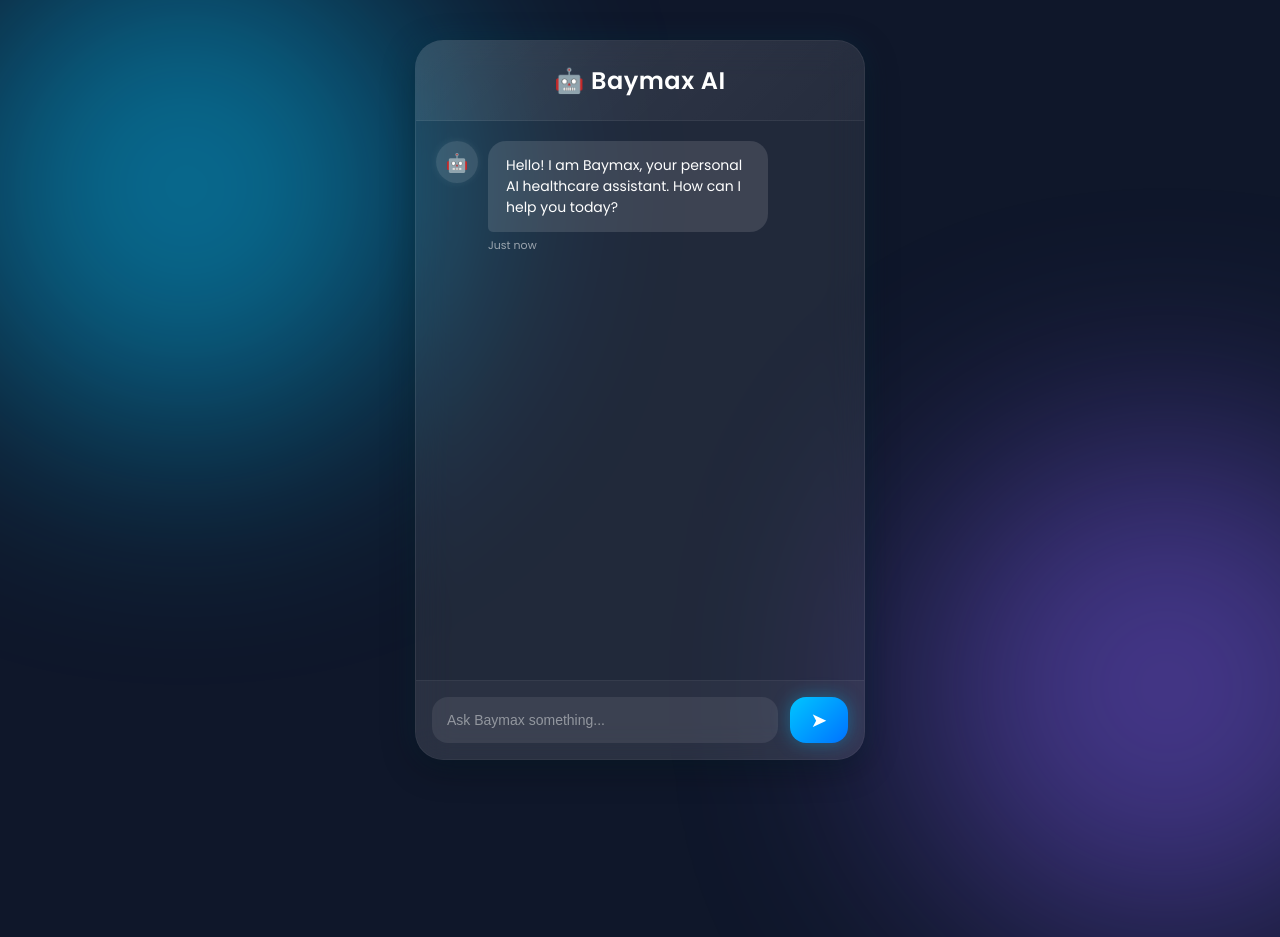
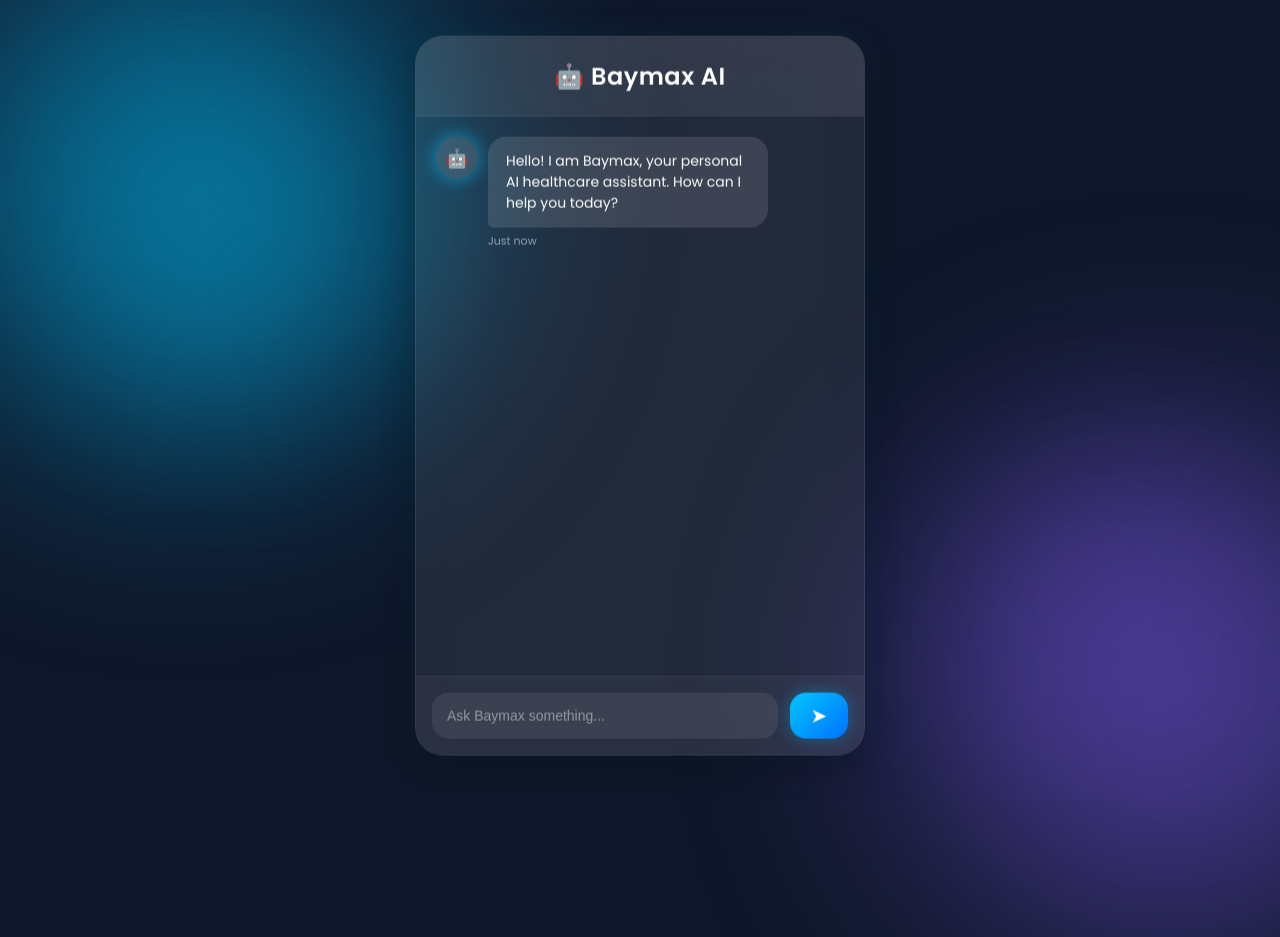
Before and after one commit to himanshuahuja463-creator/healthcare-chatbot, a Flask app: page / in a window 1280 px wide; the page is wider, and only the part inside the window is pictured. Run offline with Flask 3, Linux system fonts and the light colour scheme; parts of the project's set-up code (start-up, migrations or seed data) failed here and were passed over.

Commit message:
Added Baymax futuristic effects

```diff
--- a/static/style.css
+++ b/static/style.css
@@ -276,4 +276,114 @@
         height:100vh;
         border-radius:0;
     }
+}/* Floating Particles */
+
+.particles{
+    position:fixed;
+    width:100%;
+    height:100%;
+    top:0;
+    left:0;
+    z-index:0;
+    overflow:hidden;
 }
+
+.particles::before,
+.particles::after{
+    content:'';
+    position:absolute;
+    width:300px;
+    height:300px;
+    border-radius:50%;
+    background:rgba(0,198,255,0.12);
+    animation:moveParticles 18s infinite alternate;
+    filter:blur(80px);
+}
+
+.particles::before{
+    top:10%;
+    left:5%;
+}
+
+.particles::after{
+    bottom:10%;
+    right:5%;
+    background:rgba(127,90,240,0.12);
+}
+
+@keyframes moveParticles{
+
+    from{
+        transform:translateY(0px) translateX(0px);
+    }
+
+    to{
+        transform:translateY(50px) translateX(50px);
+    }
+}
+
+/* Header Glow */
+
+.header{
+    position:relative;
+    overflow:hidden;
+}
+
+.header::after{
+    content:'';
+    position:absolute;
+    width:200%;
+    height:100%;
+    top:0;
+    left:-50%;
+    background:linear-gradient(
+        90deg,
+        transparent,
+        rgba(255,255,255,0.08),
+        transparent
+    );
+
+    animation:headerGlow 4s linear infinite;
+}
+
+@keyframes headerGlow{
+
+    from{
+        transform:translateX(-100%);
+    }
+
+    to{
+        transform:translateX(100%);
+    }
+}
+
+/* Floating Animation */
+
+.chat-container{
+    animation:
+        fadeIn 1s ease,
+        floating 5s ease-in-out infinite;
+}
+
+@keyframes floating{
+
+    0%{
+        transform:translateY(0px);
+    }
+
+    50%{
+        transform:translateY(-6px);
+    }
+
+    100%{
+        transform:translateY(0px);
+    }
+}
+
+/* Glowing Bot Avatar */
+
+.bot-message .avatar{
+    box-shadow:
+        0 0 15px rgba(0,198,255,0.5),
+        0 0 30px rgba(0,198,255,0.2);
+}
--- a/templates/index.html
+++ b/templates/index.html
@@ -7,6 +7,7 @@
     <link rel="stylesheet" href="{{ url_for('static', filename='style.css') }}">
 </head>
 <body>
+    <div class="particles"></div>
 
 <div class="chat-container">
 
```
